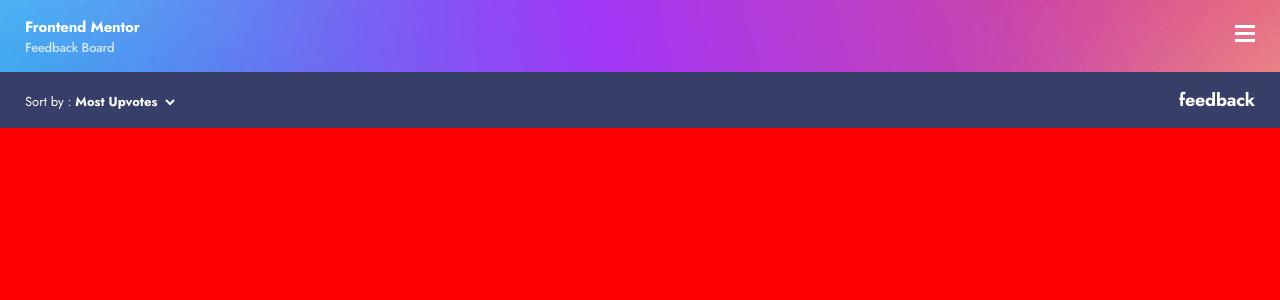
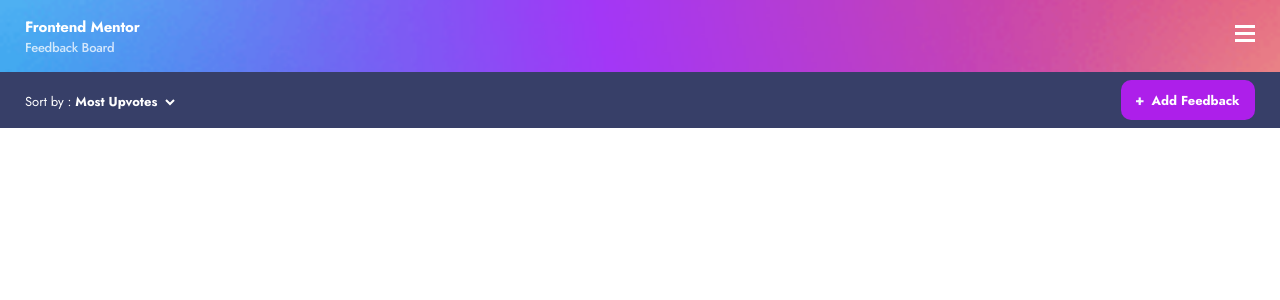
Before and after one commit to Uri-Raz-Dev/product-feedback-front, a React (Vite) app: page / in a window 1280 px wide. Shown: the top 300 px of the page. Built offline with nearby package versions, Linux system fonts and the light colour scheme.

Commit message:
Add basic styiling AddFeedback

```diff
--- a/src/assets/style/cmps/Suggestions/_AddFeedback.scss
+++ b/src/assets/style/cmps/Suggestions/_AddFeedback.scss
@@ -0,0 +1,25 @@
+.add-feedback {
+    display: flex;
+    align-items: center;
+    justify-content: center;
+    font-size: rem(13px);
+    width: 134px;
+    height: 40px;
+    font-weight: 700;
+    line-height: 19px;
+    background-color: $purple;
+    border-radius: 10px;
+
+    &:hover {
+        cursor: pointer;
+    }
+
+    :first-child {
+        margin-inline-end: rem(2px);
+
+        .plus {
+            margin-block-start: rem(7px);
+            font-style: normal;
+        }
+    }
+}
--- a/src/assets/style/cmps/Suggestions/Suggestions.scss
+++ b/src/assets/style/cmps/Suggestions/_Suggestions.scss
@@ -1,6 +1,6 @@
 .suggestions-layout {
     height: 100%;
-    background: red;
+    // background: red;
 }
 
 .feedback-menu-layout {
--- a/src/cmps/AddFeedback.tsx
+++ b/src/cmps/AddFeedback.tsx
@@ -1,5 +1,15 @@
+import { Link } from 'react-router-dom'
+import { SvgIcon } from './Svgicon'
+
 function AddFeedback(): JSX.Element {
-  return <h3>feedback</h3>
+  return (
+    <Link className='add-feedback' to='/'>
+      <span>
+        <SvgIcon iconName='plus' />
+      </span>
+      <span>Add Feedback</span>
+    </Link>
+  )
 }
 
 export default AddFeedback
--- a/src/services/svg.service.ts
+++ b/src/services/svg.service.ts
@@ -2,6 +2,8 @@ const SVGS: Record<string, string> = {
   arrowDown: `<svg class="arrow-down" width="10" height="7" xmlns="http://www.w3.org/2000/svg"><path d="M1 1l4 4 4-4"  stroke-width="2" fill="none" fill-rule="evenodd"/></svg>`,
 
   hamburger: `<svg width="20" height="17" xmlns="http://www.w3.org/2000/svg"><g fill="#FFF" fill-rule="evenodd"><path d="M0 0h20v3H0zM0 7h20v3H0zM0 14h20v3H0z"/></g></svg>`,
+
+  plus: `<svg class="plus" width="9" height="9" xmlns="http://www.w3.org/2000/svg"><text transform="translate(-24 -20)" fill="#F2F4FE" fill-rule="evenodd" font-family="Jost-Bold, Jost" font-size="14" font-weight="bold"><tspan x="23" y="27.5">+</tspan></text></svg>`,
 }
 
 export const svgService = {
```
